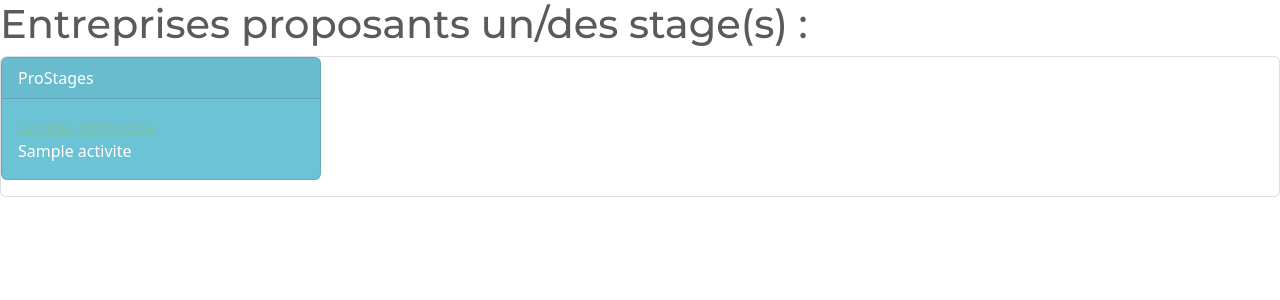
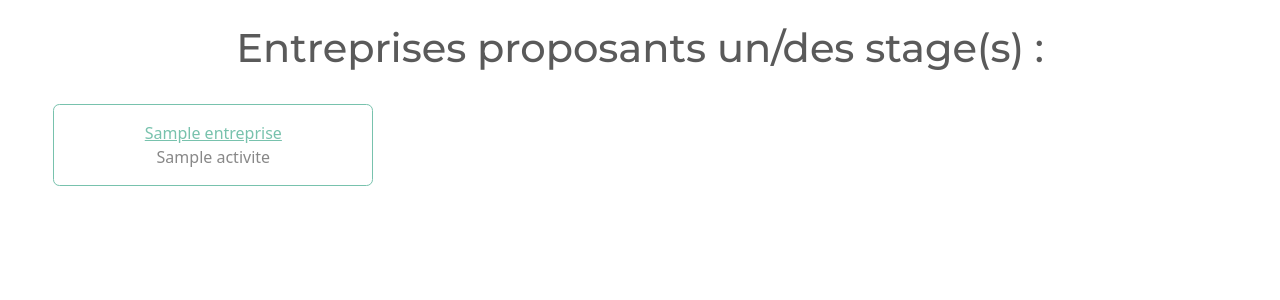
Before and after one commit to QuentinTournier40/ProStage, a PHP site: template templates/pro_stage/entreprises.html.twig in a window 1280 px wide. Shown: the part 56-356 px from the top of the page. Run offline with PHP 8.4, Linux system fonts and the light colour scheme; the template is opened without the code that fills it: most values are stand-ins (such as "Sample title", 1, 10 or a date in 2020); some libraries are stand-ins or nearby versions.

Commit message:
Finalisation de la vue "Entreprises" qui comporte l'integralité des entreprises proposant un stage.

```diff
--- a/templates/pro_stage/entreprises.html.twig
+++ b/templates/pro_stage/entreprises.html.twig
@@ -2,26 +2,30 @@
 
 {% block body %}
 
+    <br />
     <h1>
-        Entreprises proposants un/des stage(s) :
+        <center>Entreprises proposants un/des stage(s) :</center>
     </h1>
+    <br />
 
+    <center>
+    <div class="container-fluid">
         {% set debutNouvelleLigne = true %}
 
         {% for entreprise in entreprises %}
             {# Si  on est en début de ligne, on crée un nouveau composant card-deck#}
             {% if debutNouvelleLigne == true %}
-            <div class="card">
+                <div class="row">
                 {% set debutNouvelleLigne = false %}
             {% endif %}
-
-        <div class="card text-white bg-info mb-3" style="max-width: 20rem;">
-            <div class="card-header">ProStages</div>
+            <div class="col-md-4">
+                <div class="card border-primary mb-3" style="max-width: 20rem;">
                         <div class="card-body">
                             <a href="{{path('pro_stage_entreprises_id', {'id': entreprise.getId()}) }}"
                                 <h4 class="card-title">{{entreprise.getNom()}}</h4>
                             </a>
                             <p class="card-text">{{entreprise.getActivite()}}</p>
+                        </div>
                     </div>
             </div>
 
@@ -32,5 +36,7 @@
             {% set debutNouvelleLigne = true %}
             {% endif %}
         {% endfor %}
+    </div>
+    </center>
 
 {% endblock %}
```
Also changed, not shown: src/Controller/ProStageController.php (+13 -1 lines). Lines whose indentation alone changed are shown as unchanged.
